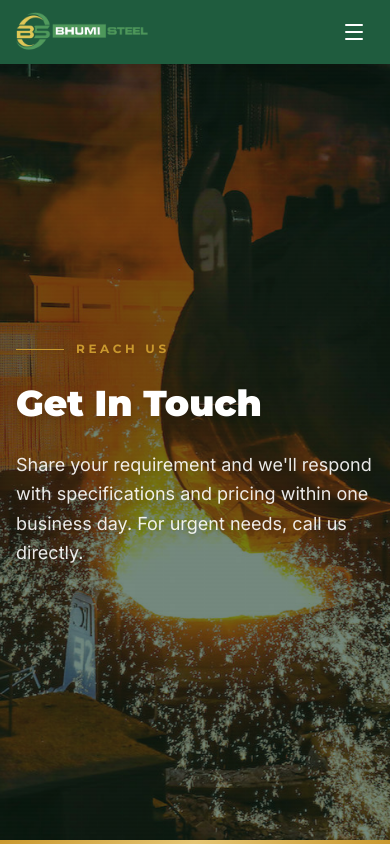
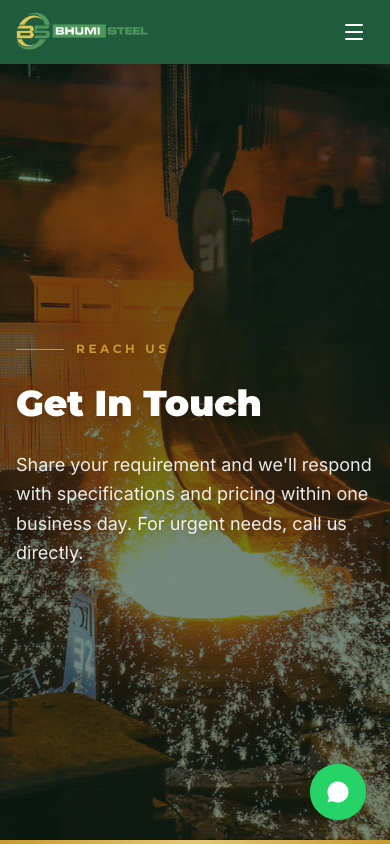
Before and after one commit to RajanPal920/Nagraj-website, a React (Vite) app: page /contact in a window 390 px wide. Shown: the top 844 px of the page. Built offline with nearby package versions, Linux system fonts and the light colour scheme.

Commit message:
feat: implement responsive site header with mega menu and persistent WhatsApp contact button

```diff
--- a/src/App.tsx
+++ b/src/App.tsx
@@ -7,6 +7,8 @@ import { WhyUsPage } from './pages/WhyUsPage';
 import { ContactPage } from './pages/ContactPage';
 import { Header } from './components/Header';
 import { Footer } from './components/Footer';
+
+import { WhatsAppButton } from './components/WhatsAppButton';
 
 function App() {
   return (
@@ -21,6 +23,7 @@ function App() {
         <Route path="/contact" element={<ContactPage />} />
       </Routes>
       <Footer />
+      <WhatsAppButton />
     </>
   );
 }
--- a/src/components/Header.tsx
+++ b/src/components/Header.tsx
@@ -119,6 +119,12 @@ export function Header() {
               <Link
                 key={link.href}
                 to={link.href}
+                onClick={(e) => {
+                  if (location.pathname === link.href) {
+                    e.preventDefault();
+                    window.scrollTo({ top: 0, behavior: 'smooth' });
+                  }
+                }}
                 className={`nav-link text-white hover:text-white ${location.pathname === link.href ? 'after:w-full' : 'text-white/90'
                   }`}
               >
@@ -161,7 +167,13 @@ export function Header() {
             <Link
               key={link.href}
               to={link.href}
-              onClick={() => setMobileOpen(false)}
+              onClick={(e) => {
+                if (location.pathname === link.href) {
+                  e.preventDefault();
+                  window.scrollTo({ top: 0, behavior: 'smooth' });
+                }
+                setMobileOpen(false);
+              }}
               className={`text-white hover:text-white font-body font-semibold text-base py-3 px-4 rounded-sm hover:bg-white/10 transition-colors ${location.pathname === link.href ? 'bg-white/10' : 'text-white/90'
                 }`}
             >
--- /dev/null
+++ b/src/components/WhatsAppButton.tsx
@@ -0,0 +1,25 @@
+import { MessageCircle } from 'lucide-react';
+
+export function WhatsAppButton() {
+  return (
+    <a
+      href="https://wa.me/917021540962"
+      target="_blank"
+      rel="noopener noreferrer"
+      className="fixed bottom-6 right-6 z-50 flex items-center justify-center w-14 h-14 bg-[#25D366] text-white rounded-full shadow-lg hover:scale-110 hover:shadow-xl transition-all duration-300 group"
+      aria-label="Chat with us on WhatsApp"
+    >
+      <MessageCircle size={28} className="fill-white text-[#25D366]" />
+
+      {/* Tooltip on hover */}
+      <div className="absolute right-full mr-4 top-1/2 -translate-y-1/2 px-3 py-1.5 bg-brand-charcoal text-white text-xs font-body font-medium rounded-sm opacity-0 group-hover:opacity-100 transition-opacity duration-300 pointer-events-none whitespace-nowrap shadow-md">
+        Chat with Sales
+        {/* Tooltip triangle */}
+        <div className="absolute top-1/2 -right-1 -translate-y-1/2 border-y-4 border-y-transparent border-l-4 border-l-brand-charcoal" />
+      </div>
+
+      {/* Ping animation behind button */}
+      <div className="absolute inset-0 z-[-1] rounded-full border-2 border-[#25D366] opacity-75" />
+    </a>
+  );
+}
```
